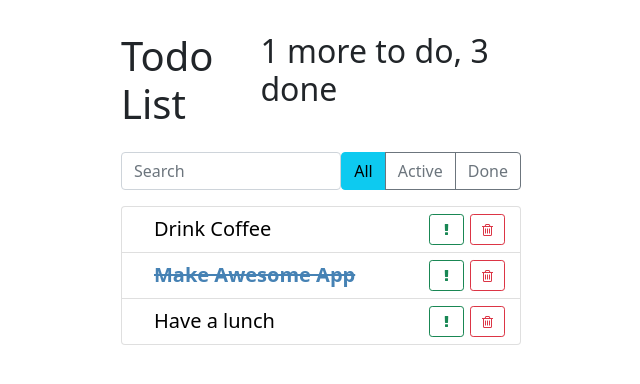
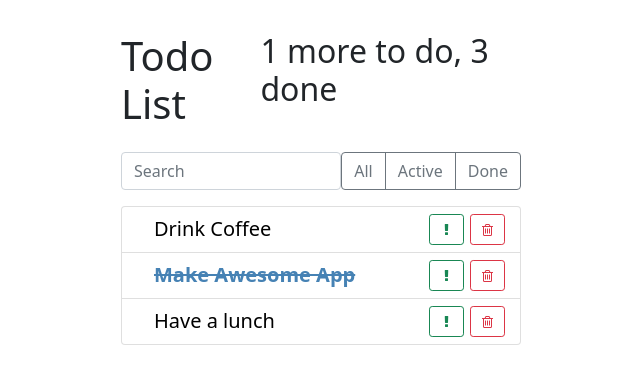
Before and after one commit to shuliakleonid/Todo_List_Project, a React (Create React App) app: page / in a window 1280 px wide. Shown: the top 384 px of the page, without its empty margins (319-959 px from the left). Built offline with nearby package versions, Linux system fonts and the light colour scheme.

Commit message:
add filter on button

```diff
--- a/src/components/app/App.tsx
+++ b/src/components/app/App.tsx
@@ -21,18 +21,18 @@ const App = () => {
     setTodo(todo.map(el=>el.id===id?{...el,isDone:true}:{...el}))
   }
   const sortTasks = (filter: string) => {
-    let newTodo={...todo}
+    let newTodo={...todoData}
     if(filter==='active'){
-     newTodo = todo.filter(el => !el.isDone)
+      return setTodo( todoData.filter(el => !el.isDone))
     }
     if(filter==='done'){
-     newTodo = todo.filter(el => el.isDone)
+      return setTodo(  todoData.filter(el => el.isDone))
     }
     if(filter==='all'){
-      setTodo(todoData)
+     return setTodo(todoData)
     }
 
-   return setTodo(newTodo)
+   // return setTodo(newTodo)
   }
 
   return (
--- a/src/components/item-status-filter/ItemStatusFilter.tsx
+++ b/src/components/item-status-filter/ItemStatusFilter.tsx
@@ -1,28 +1,35 @@
-import React, {FunctionComponent} from 'react';
+import React, {FunctionComponent, useState} from 'react';
 
 type ItemStatusFilterPropsType = {
   sortTasks: (filter: string) => void
 }
 const ItemStatusFilter: FunctionComponent<ItemStatusFilterPropsType> = ({sortTasks}) => {
+  const [activeButton,setActiveButton]=useState(false)
   const onFilterClick = (filter: string) => {
     sortTasks(filter)
+    setActiveButton(!activeButton)
   }
+const onActiveButton=(e:any)=>{
+  console.log(e.target.className)
+  e.target.className='btn btn-info'
+}
+  let styleButton = activeButton?'btn btn-info':'btn btn-outline-secondary'
   return (
       <div className="btn-group">
         <button
-            onClick={() => onFilterClick('all')}
+            onClick={onActiveButton}
             type="button"
-            className="btn btn-info">All
+            className={styleButton}>All
         </button>
         <button
-            onClick={() => onFilterClick('active')}
+            onClick={onActiveButton}
             type="button"
-            className="btn btn-outline-secondary">Active
+            className={styleButton}>Active
         </button>
         <button
-            onClick={() => onFilterClick('done')}
+            onClick={onActiveButton}
             type="button"
-            className="btn btn-outline-secondary">Done
+            className={styleButton}>Done
         </button>
       </div>
   );
```
